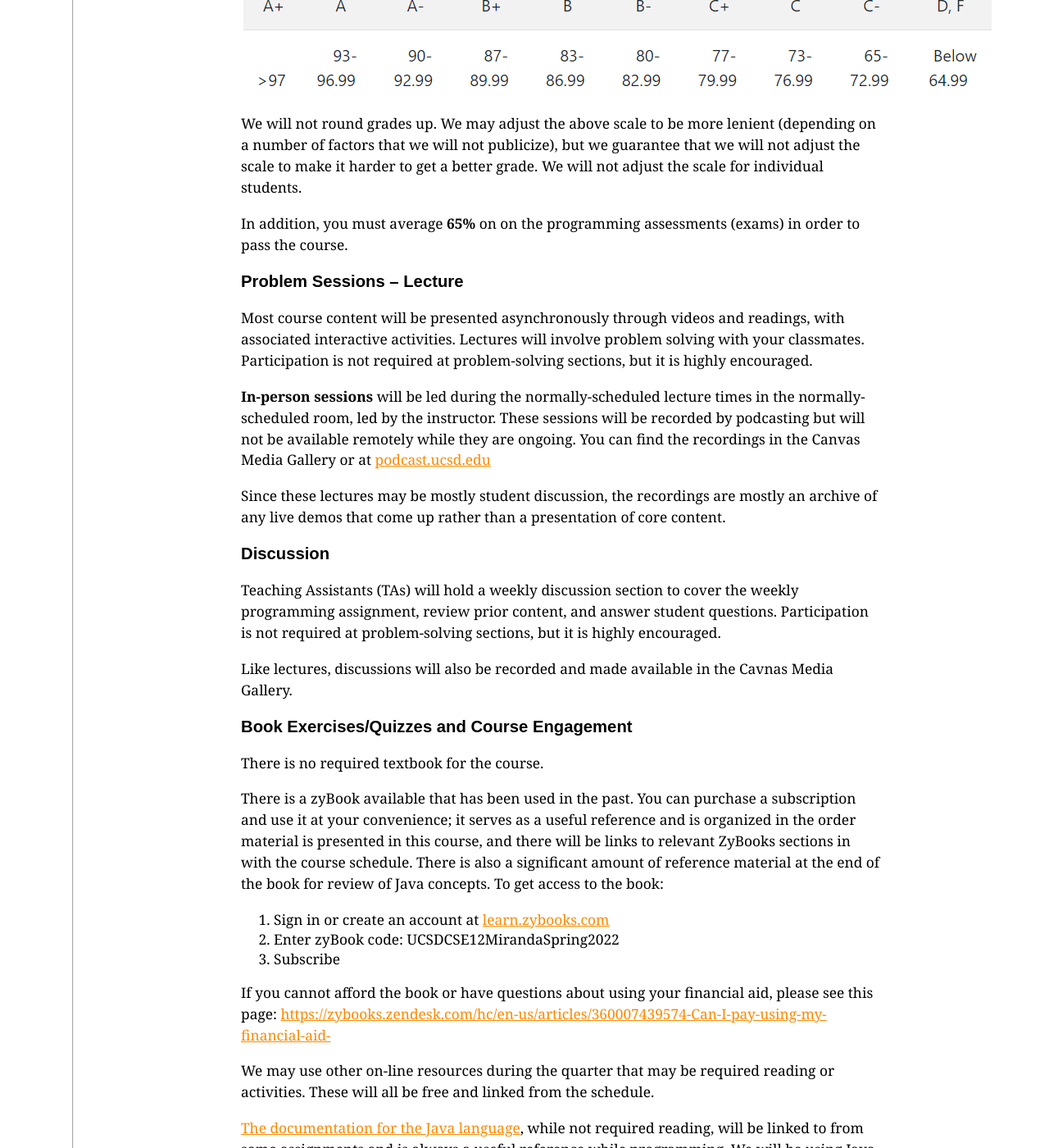
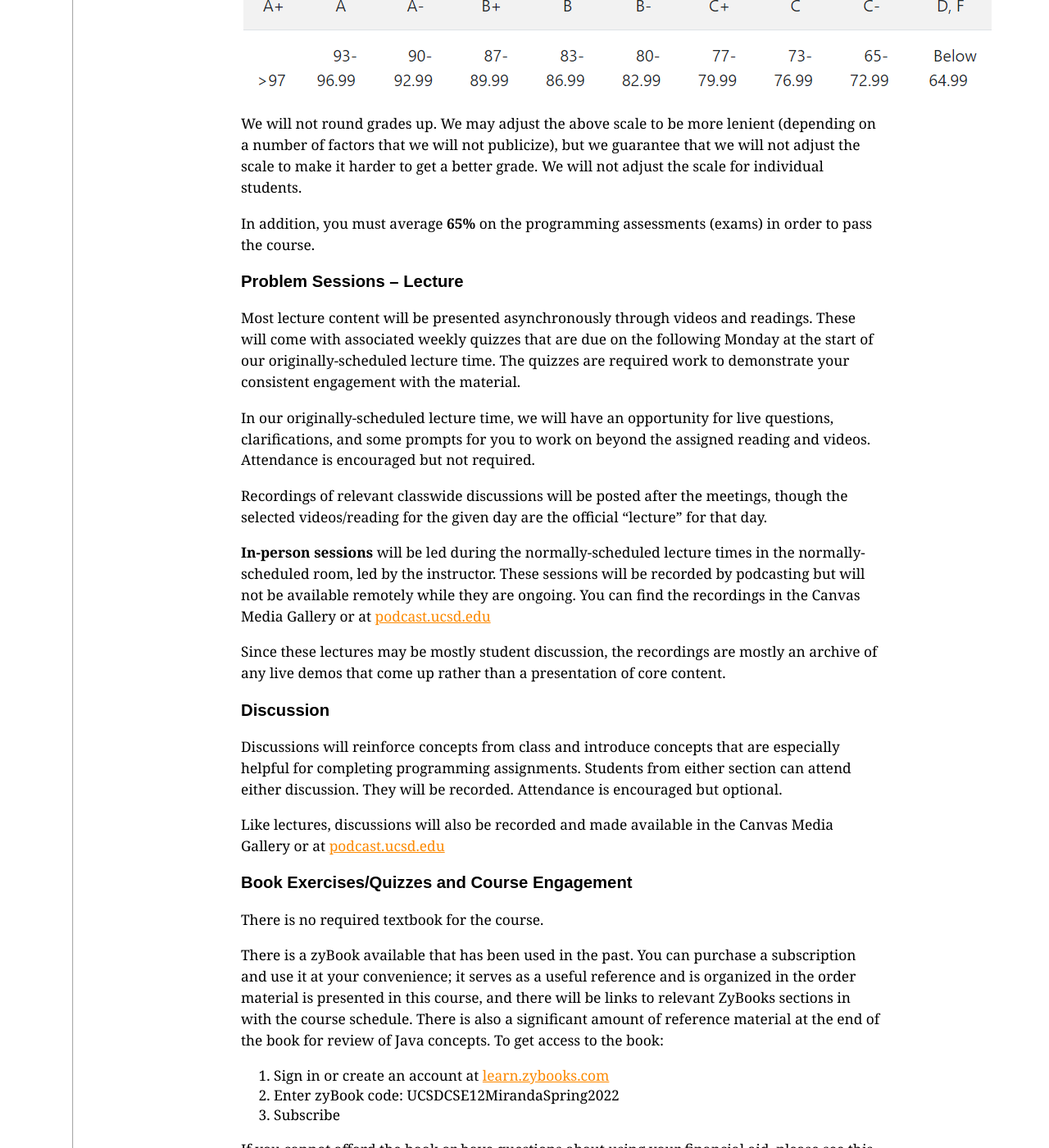
Before and after one commit to memelissa/ucsd-cse12-sp22.github.io, a Jekyll site: the page built from syllabus.md, in a window 1280 px wide and 1400 px high, scrolled down 855 px. Shown: the whole window at 82% size. Built offline with Jekyll 4.4.1, drawn with Linux system fonts in a browser that asks for light colours.

Commit message:
Update syllabus.md

```diff
--- a/syllabus.md
+++ b/syllabus.md
@@ -46,14 +46,15 @@ We will not round grades up. We may adjust the above scale to be more lenient
 that we will not adjust the scale to make it harder to get a better grade.
 We will not adjust the scale for individual students.
 
-In addition, you must average **65%** on on the programming assessments (exams) in order to pass the course.
+In addition, you must average **65%** on the programming assessments (exams) in order to pass the course.
 
 <h3>Problem Sessions – Lecture</h3>
 
-Most course content will be presented asynchronously through videos and
-readings, with associated interactive activities. Lectures will involve problem
-solving with your classmates. Participation is not required at problem-solving
-sections, but it is highly encouraged.
+Most lecture content will be presented asynchronously through videos and readings. These will come with associated weekly quizzes that are due on the following Monday at the start of our originally-scheduled lecture time. The quizzes are required work to demonstrate your consistent engagement with the material.
+
+In our originally-scheduled lecture time, we will have an opportunity for live questions, clarifications, and some prompts for you to work on beyond the assigned reading and videos. Attendance is encouraged but not required.
+
+Recordings of relevant classwide discussions will be posted after the meetings, though the selected videos/reading for the given day are the official “lecture” for that day.
 
 **In-person sessions** will be led during the normally-scheduled lecture times
 in the normally-scheduled room, led by the instructor. These sessions will be
@@ -65,12 +66,9 @@ an archive of any live demos that come up rather than a presentation of core con
 
 <h3>Discussion</h3>
 
-Teaching Assistants (TAs) will hold a weekly discussion section to cover the weekly
-programming assignment, review prior content, and answer student questions.
-Participation is not required at problem-solving sections, but it is highly encouraged.
+Discussions will reinforce concepts from class and introduce concepts that are especially helpful for completing programming assignments. Students from either section can attend either discussion. They will be recorded. Attendance is encouraged but optional.
 
-Like lectures, discussions will also be recorded and made available in the
-Cavnas Media Gallery.
+Like lectures, discussions will also be recorded and made available in the  Canvas Media Gallery or at [podcast.ucsd.edu](https://podcast.ucsd.edu)
 
 ### Book Exercises/Quizzes and Course Engagement
 
@@ -94,10 +92,6 @@ programming. We will be using Java version **15** for the programming
 assignments in this course, which is available at <a href="https://www.oracle.com/java/technologies/javase-jdk15-downloads.html">Oracle's web site</a>.
 
 weekly quizzes
-
-
-
-
 
 
 
```
